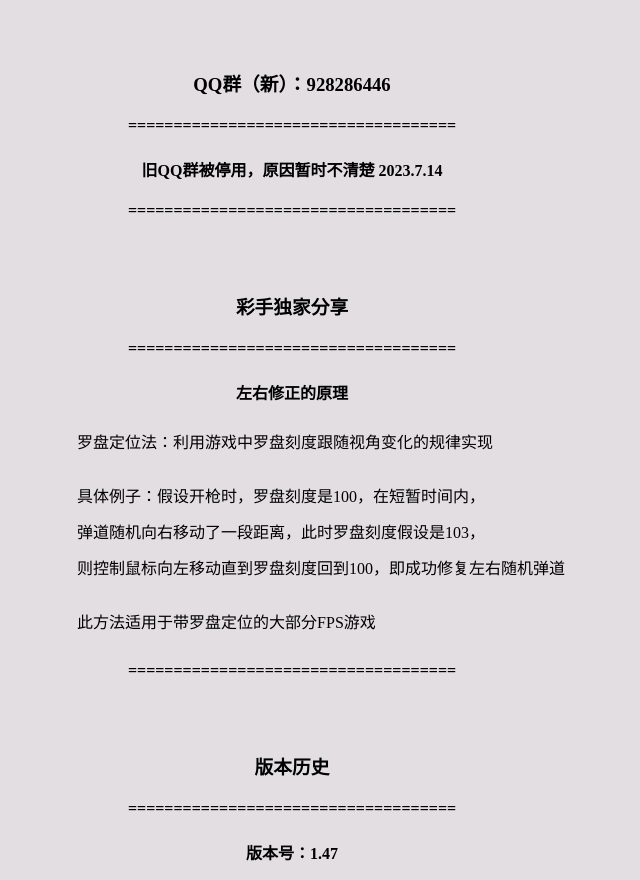
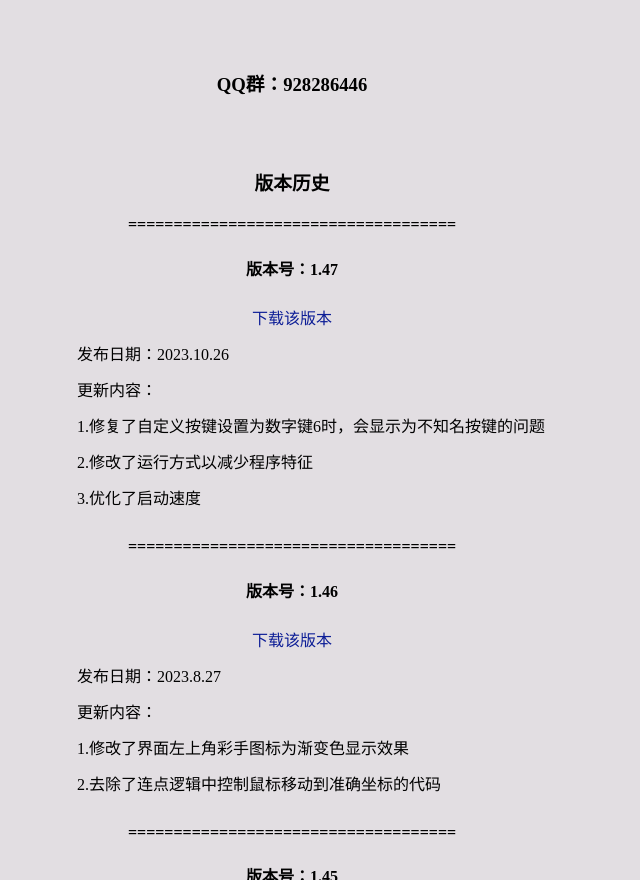
Before and after one commit to 1C1T/1C1T.github.io, a plain HTML site: page index.html in a window 1280 px wide. Shown: the part 429-1309 px from the top of the page, without its empty margins (348-988 px from the left). Drawn offline with Linux system fonts and the light colour scheme.

Commit message:
Update index.html

```diff
--- a/index.html
+++ b/index.html
@@ -226,27 +226,7 @@
 				</div>
 			</div>
 			<div id='history'>
-				<h3>QQ群（新）：928286446</h3>
-				<div id='theFix'>
-					<h4>====================================</h4>
-					<h4>旧QQ群被停用，原因暂时不清楚 2023.7.14</h4>
-					<h4>====================================</h4>
-				</div>
-				<h3>彩手独家分享</h3>
-				<div id='theFix'>
-					<h4>====================================</h4>
-					<h4>左右修正的原理</h4>
-					<div id='updata_content'>
-						<span>罗盘定位法：利用游戏中罗盘刻度跟随视角变化的规律实现</span><br />
-						<br />
-						<span>具体例子：假设开枪时，罗盘刻度是100，在短暂时间内，</span><br />
-						<span>弹道随机向右移动了一段距离，此时罗盘刻度假设是103，</span><br />
-						<span>则控制鼠标向左移动直到罗盘刻度回到100，即成功修复左右随机弹道</span><br />
-						<br />
-						<span>此方法适用于带罗盘定位的大部分FPS游戏</span><br />
-					</div>
-					<h4>====================================</h4>
-				</div>
+				<h3>QQ群：928286446</h3>
 				<h3>版本历史</h3>
 				<div id='v1.47'>
 					<h4>====================================</h4>
```
